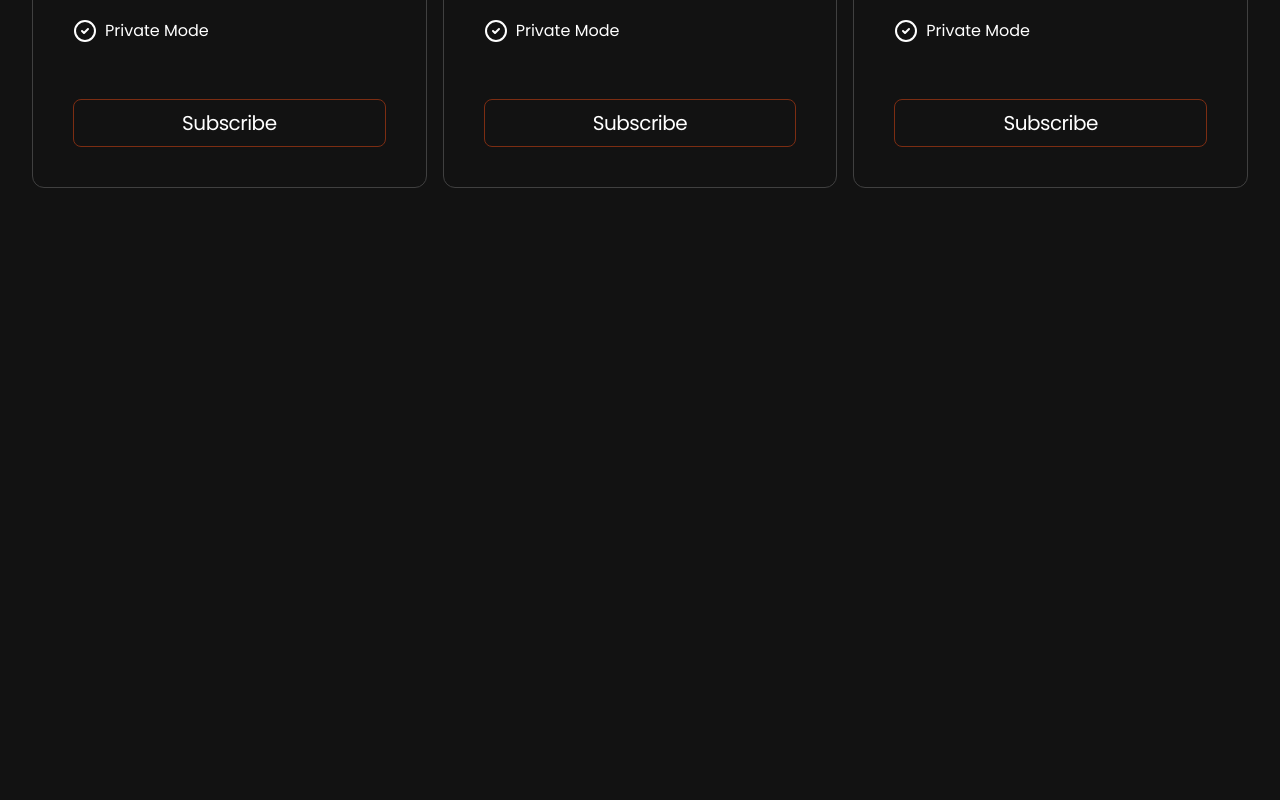
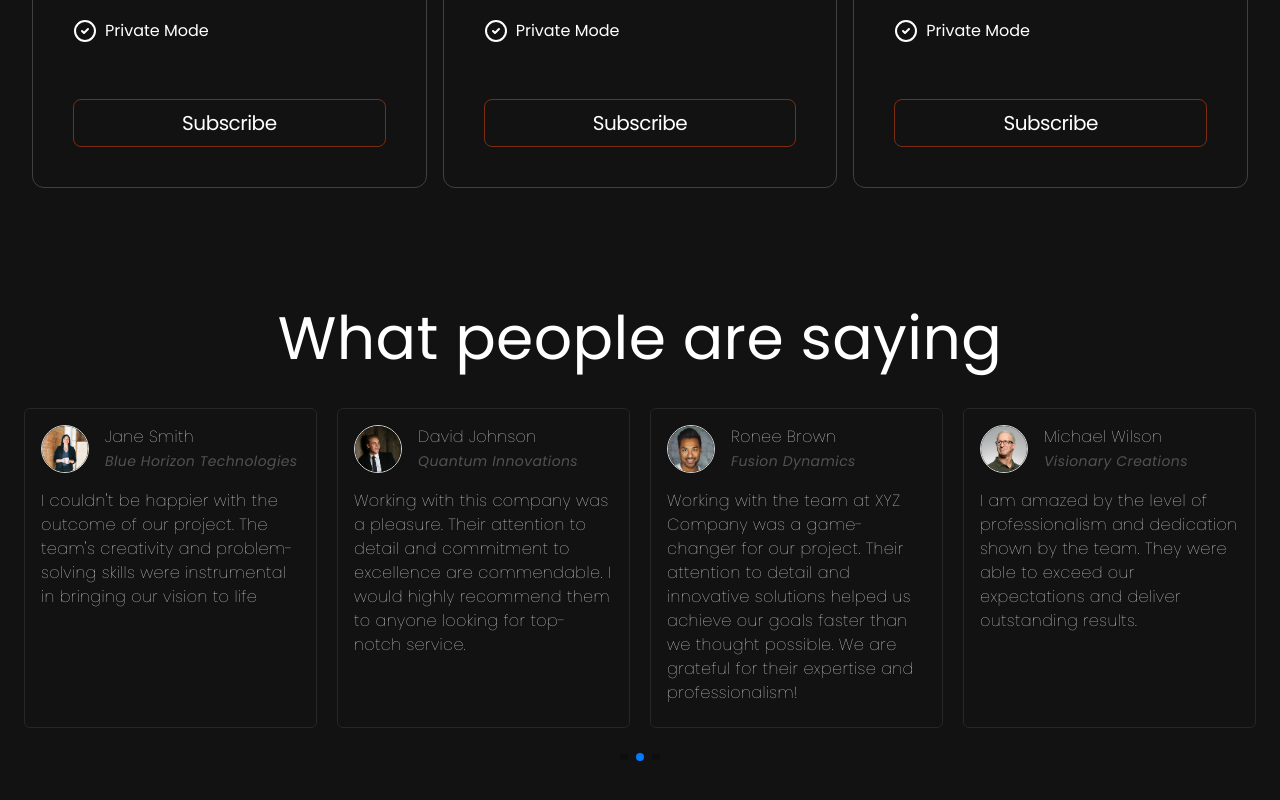
Before and after one commit to erfanheshmati/react-virtual-reality, a React (Vite) app: page / in a window 1280 px wide. Shown: the part 2937-3737 px from the top of the page. Before the commit the page ends 3133 px from the top, so only its background shows below. Built offline with nearby package versions, Linux system fonts and the light colour scheme.

Commit message:
testimonials section design

```diff
--- a/package.json
+++ b/package.json
@@ -12,7 +12,8 @@
   "dependencies": {
     "lucide-react": "^0.368.0",
     "react": "^18.2.0",
-    "react-dom": "^18.2.0"
+    "react-dom": "^18.2.0",
+    "swiper": "^11.1.1"
   },
   "devDependencies": {
     "@types/react": "^18.2.66",
--- a/src/App.jsx
+++ b/src/App.jsx
@@ -2,6 +2,7 @@ import Features from "./components/Features";
 import Hero from "./components/Hero";
 import Navbar from "./components/Navbar";
 import Pricing from "./components/Pricing";
+import Testimonials from "./components/Testimonials";
 import Workflow from "./components/Workflow";
 
 export default function App() {
@@ -13,6 +14,7 @@ export default function App() {
         <Features />
         <Workflow />
         <Pricing />
+        <Testimonials />
       </div>
     </>
   )
--- /dev/null
+++ b/src/components/Testimonials.jsx
@@ -0,0 +1,67 @@
+import { testimonials } from "../constants"
+import { Swiper, SwiperSlide } from 'swiper/react';
+import 'swiper/css';
+import 'swiper/css/pagination';
+import { Pagination, Autoplay } from 'swiper/modules';
+
+export default function Testimonials() {
+    return (
+        <div className="mt-10 py-8 tracking-wide">
+            <h2 className="text-3xl sm:text-5xl lg:text-6xl text-center my-6 lg:my-10">
+                What people are saying
+            </h2>
+            <Swiper
+                slidesPerView={1}
+                spaceBetween={10}
+                autoplay={{
+                    delay: 3000,
+                    disableOnInteraction: false,
+                }}
+                pagination={{
+                    clickable: true,
+                }}
+                breakpoints={{
+                    640: {
+                        slidesPerView: 2,
+                        spaceBetween: 10,
+                    },
+                    768: {
+                        slidesPerView: 3,
+                        spaceBetween: 20,
+                    },
+                    1024: {
+                        slidesPerView: 4,
+                        spaceBetween: 20,
+                    },
+                }}
+                modules={[Pagination, Autoplay]}
+                className="mySwiper"
+            >
+                {testimonials.map((testimonial, index) => (
+                    <SwiperSlide key={index} className="mb-12">
+                        <div className="bg-neutral rounded-md p-4 text-md border border-neutral-800 font-thin h-72 md:h-96 xl:h-80">
+                            <div className="flex items-center">
+                                <img
+                                    src={testimonial.image}
+                                    alt={testimonial.user}
+                                    className="w-12 h-12 mr-4 rounded-full border border-neutral-300"
+                                />
+                                <div>
+                                    <h6>
+                                        {testimonial.user}
+                                    </h6>
+                                    <span className="text-sm font-normal italic text-neutral-600">
+                                        {testimonial.company}
+                                    </span>
+                                </div>
+                            </div>
+                            <p className="mt-4">
+                                {testimonial.text}
+                            </p>
+                        </div>
+                    </SwiperSlide>
+                ))}
+            </Swiper>
+        </div>
+    )
+}
```
Also changed, not shown: 1 other file (tests, documents, lock files or other folders).
